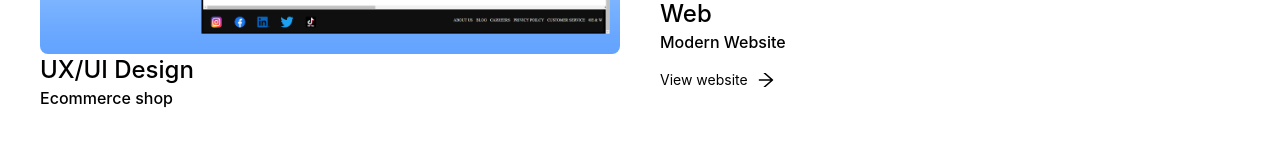
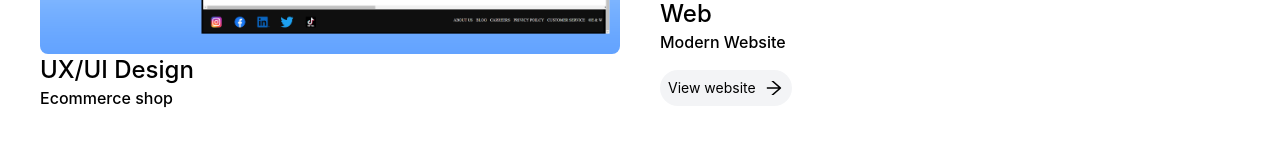
Before and after one commit to Wediah/portfolio2, a Next.js app: page / in a window 1280 px wide. Shown: the part 3513-3659 px from the top of the page. Built offline with nearby package versions, Linux system fonts and the light colour scheme.

Commit message:
button added to portfolio section

```diff
--- a/pages/portfolio.tsx
+++ b/pages/portfolio.tsx
@@ -40,7 +40,7 @@ function Portfolio () {
 
                      <h3 className="font-medium text-2xl">Web</h3>
                      <h3 className="font-medium text-md">Modern Website</h3>
-                     <h3 className="flex text-sm mt-4">View website <AiOutlineArrowRight className="text-xl ml-2"/> </h3>
+                     <a href="https://engec.netlify.app/" ><button className="flex text-sm mt-4 bg-gray-100 p-2 rounded-full">View website <AiOutlineArrowRight className="text-xl ml-2"/> </button></a>
                     </div>
                 </div>
 
```
